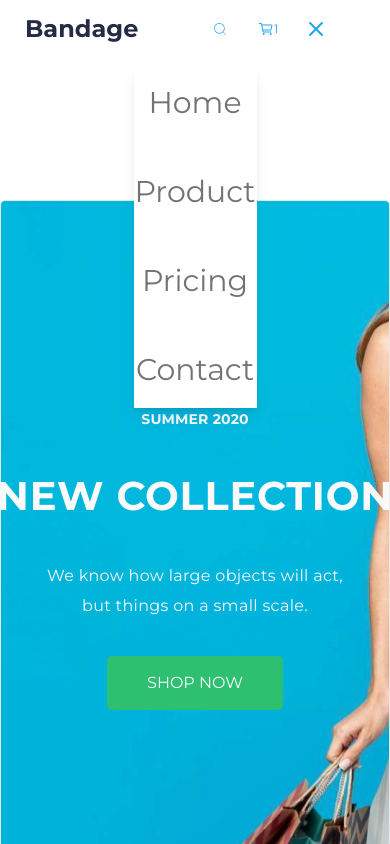
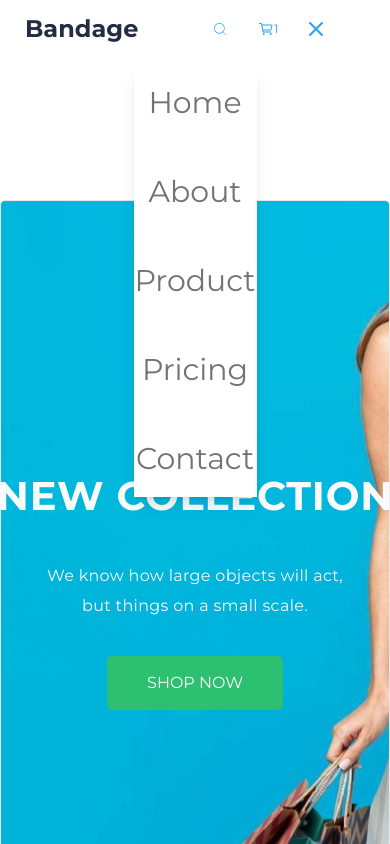
Before and after one commit to NaeemHk011/E-Commerce_Hackathon, a Next.js app: page / in a window 390 px wide. Both pictures are taken after a click on the button 316 px from the left and 29 px from the top of the page. Shown: the top 844 px of the page. Built offline with nearby package versions, Linux system fonts and the light colour scheme.

Commit message:
push code to github

```diff
--- a/src/app/components/Navbar.tsx
+++ b/src/app/components/Navbar.tsx
@@ -89,6 +89,7 @@ const Navbar = () => {
             <div className="md:hidden absolute top-16 z-10 left-0 flex w-screen justify-center items-center">
               <div className={`flex flex-col justify-center items-center w-[123px] h-[270] gap-7 ${montserrat.className} bg-white shadow-lg space-y-4 p-4`}>
                 <Link href="/" className=" text-[#737373] text-[30px] font-normal leading-[45px] tracking-[0.200] hover:text-blue-500">Home</Link>
+                <Link href="/about" className=" text-[#737373] text-[30px] font-normal leading-[45px] tracking-[0.200] hover:text-blue-500">About</Link>
                 <Link href="/" className=" text-[#737373] text-[30px] font-normal leading-[45px] tracking-[0.200] hover:text-blue-500">Product</Link>
                 <Link href="/" className=" text-[#737373] text-[30px] font-normal leading-[45px] tracking-[0.200] hover:text-blue-500">Pricing</Link>
                 <Link href="/" className=" text-[#737373] text-[30px] font-normal leading-[45px] tracking-[0.200] hover:text-blue-500">Contact</Link>
```
